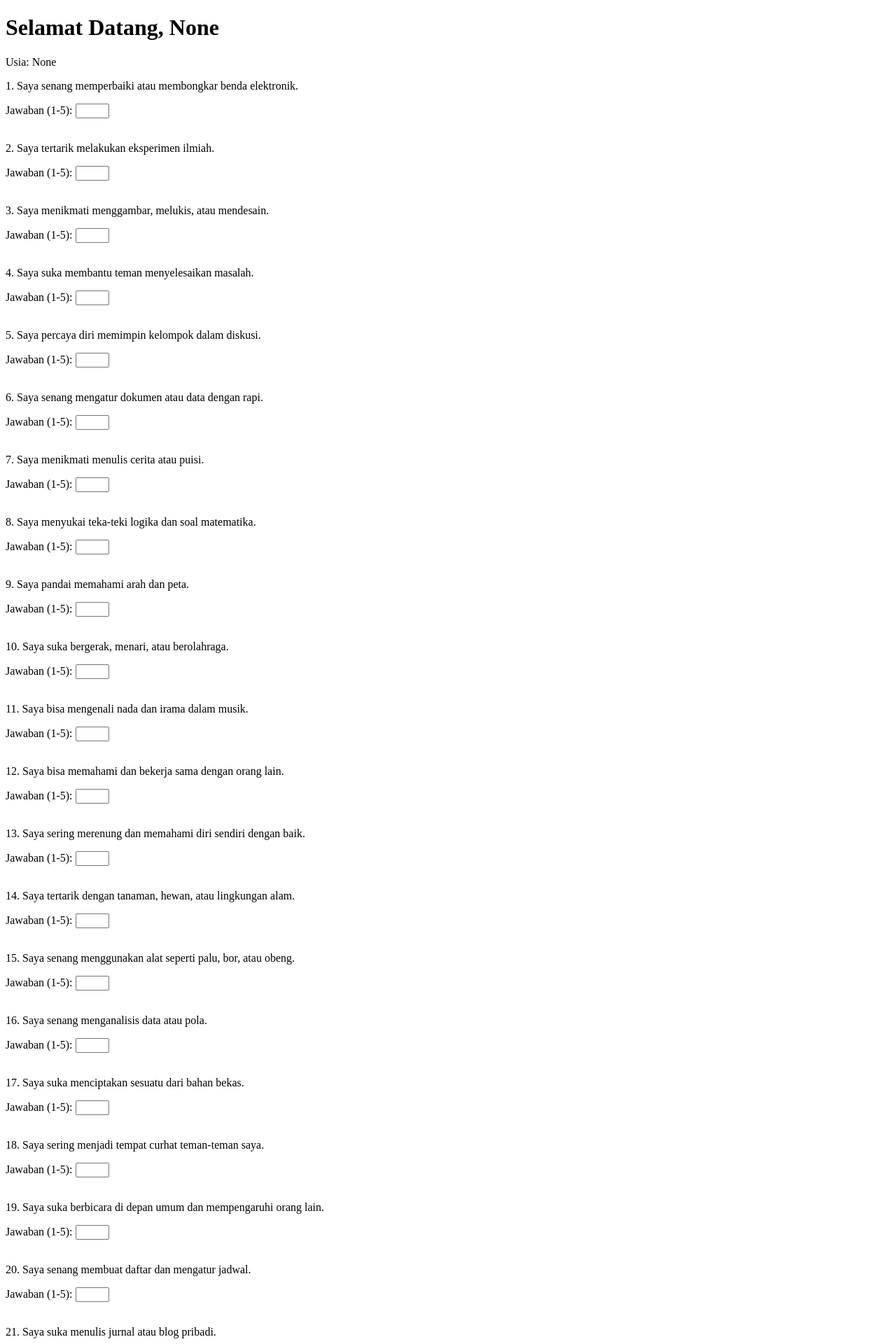
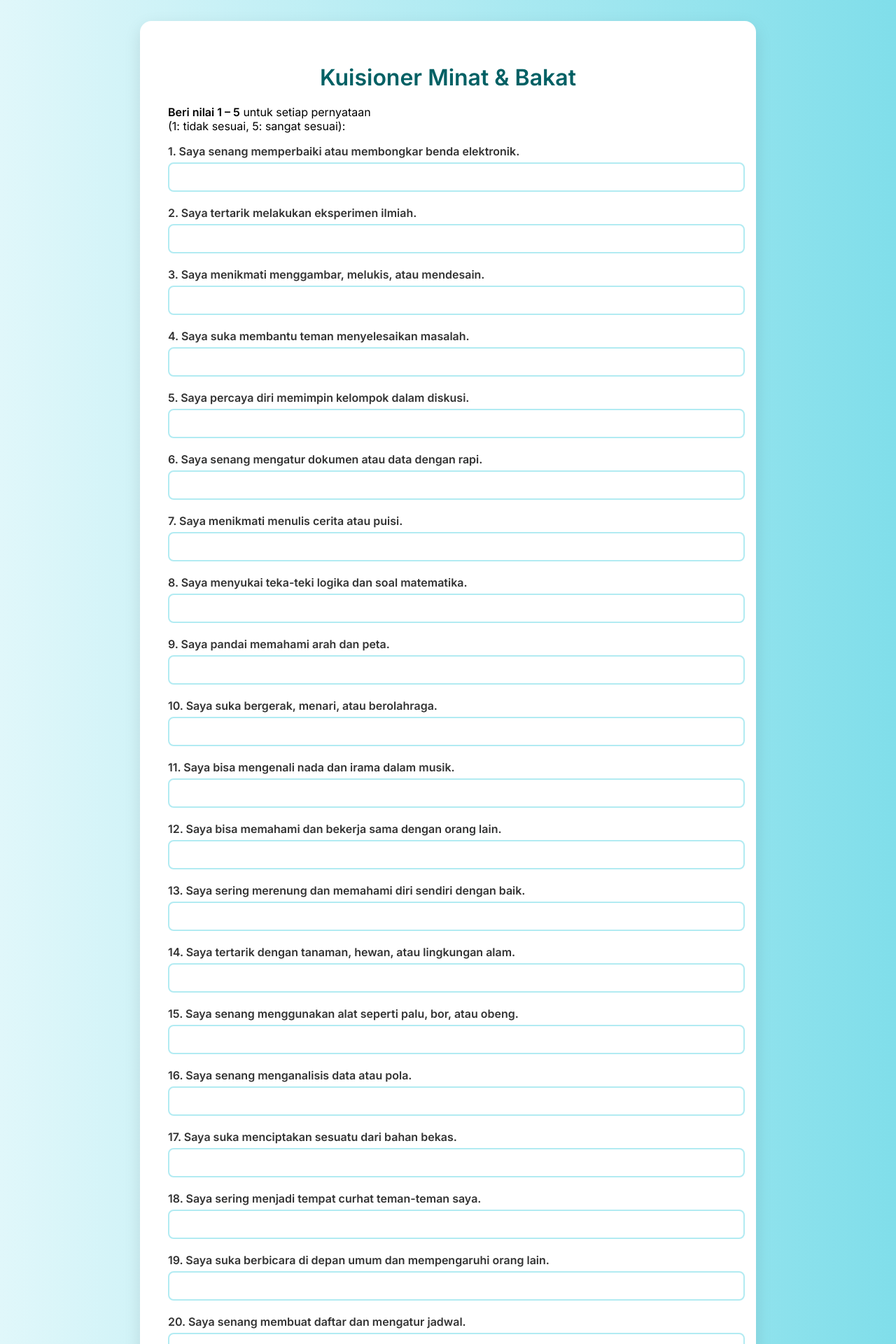
Before and after one commit to YP1202/tes-minat-bakat, a Flask app: page /questions in a window 1280 px wide. Shown: the top 1920 px of the page at 70% size. Run offline with Flask 3, Linux system fonts and the light colour scheme.

Commit message:
Menambahkan UI frontend kuisioner dan grafik

```diff
--- a/templates/questions.html
+++ b/templates/questions.html
@@ -1,20 +1,104 @@
 <!DOCTYPE html>
-<html lang="en">
+<html lang="id">
 <head>
-    <meta charset="UTF-8">
-    <meta name="viewport" content="width=device-width, initial-scale=1.0">
-    <title>Sistem Pakar - Pertanyaan</title>
+  <meta charset="UTF-8">
+  <meta name="viewport" content="width=device-width, initial-scale=1.0">
+  <title>Kuisioner Minat & Bakat</title>
+  <link href="https://fonts.googleapis.com/css2?family=Inter:wght@400;600&display=swap" rel="stylesheet">
+  <style>
+    body {
+    font-family: 'Inter', sans-serif;
+    background: linear-gradient(to right, #e0f7fa, #80deea);
+    padding: 30px;
+    margin: 0;
+    }
+
+    .container {
+    max-width: 800px;
+    margin: auto;
+    background: #fff;
+    padding: 40px;
+    border-radius: 16px;
+    box-shadow: 0 8px 24px rgba(0, 0, 0, 0.1);
+    }
+
+    h1 {
+    text-align: center;
+    margin-bottom: 20px;
+    color: #006064;
+    }
+
+    .description {
+    text-align: center;
+    margin-bottom: 30px;
+    font-size: 1rem;
+    color: #333;
+    }
+
+    .question {
+    margin-bottom: 20px;
+    }
+
+    .question label {
+    display: block;
+    font-weight: 600;
+    margin-bottom: 6px;
+    color: #333;
+    }
+
+    .question input[type="number"] {
+    width: 100%;
+    padding: 10px;
+    font-size: 1rem;
+    border: 2px solid #b2ebf2;
+    border-radius: 8px;
+    }
+
+    .submit-btn {
+    display: block;
+    width: 100%;
+    background-color: #00796b;
+    color: white;
+    font-size: 1.1rem;
+    font-weight: 600;
+    padding: 14px;
+    border: none;
+    border-radius: 10px;
+    cursor: pointer;
+    margin-top: 30px;
+    transition: background 0.3s ease;
+    }
+
+    .submit-btn:hover {
+    background-color: #004d40;
+    }
+
+    @media (max-width: 600px) {
+      .question label {
+        font-size: 0.95rem;
+      }
+
+    .question input {
+        font-size: 0.95rem;
+    }
+    }
+</style>
 </head>
 <body>
-    <h1>Selamat Datang, {{ name }}</h1>
-    <p>Usia: {{ age }}</p>
-    <form method="post">
+<div class="container">
+    <h1>Kuisioner Minat & Bakat</h1>
+
+    <p><strong>Beri nilai 1 – 5</strong> untuk setiap pernyataan<br>(1: tidak sesuai, 5: sangat sesuai):</p>
+    <form method="POST">
         {% for item in data %}
-        <p>{{ item['id'] }}. {{ item['statement'] }}</p>
-        <label for="question_{{ item['id'] }}">Jawaban (1-5):</label>
-        <input type="number" id="question_{{ item['id'] }}" name="question_{{ item['id'] }}" min="1" max="5" required><br><br>
+        <div class="question">
+        <label for="q{{ item.id }}">{{ item.id }}. {{ item.statement }}</label>
+        <input type="number" id="q{{ item.id }}" name="question_{{ item.id }}" min="1" max="5" required>
+        </div>
         {% endfor %}
-        <button type="submit">Selesai</button>
+
+        <button type="submit" class="submit-btn">Selesai dan Lihat Hasil</button>
     </form>
+</div>
 </body>
 </html>
```
Also changed, not shown: templates/index.html (+75 -10 lines), templates/result.html (+108 -3 lines), app.py (line endings or trailing spaces).
